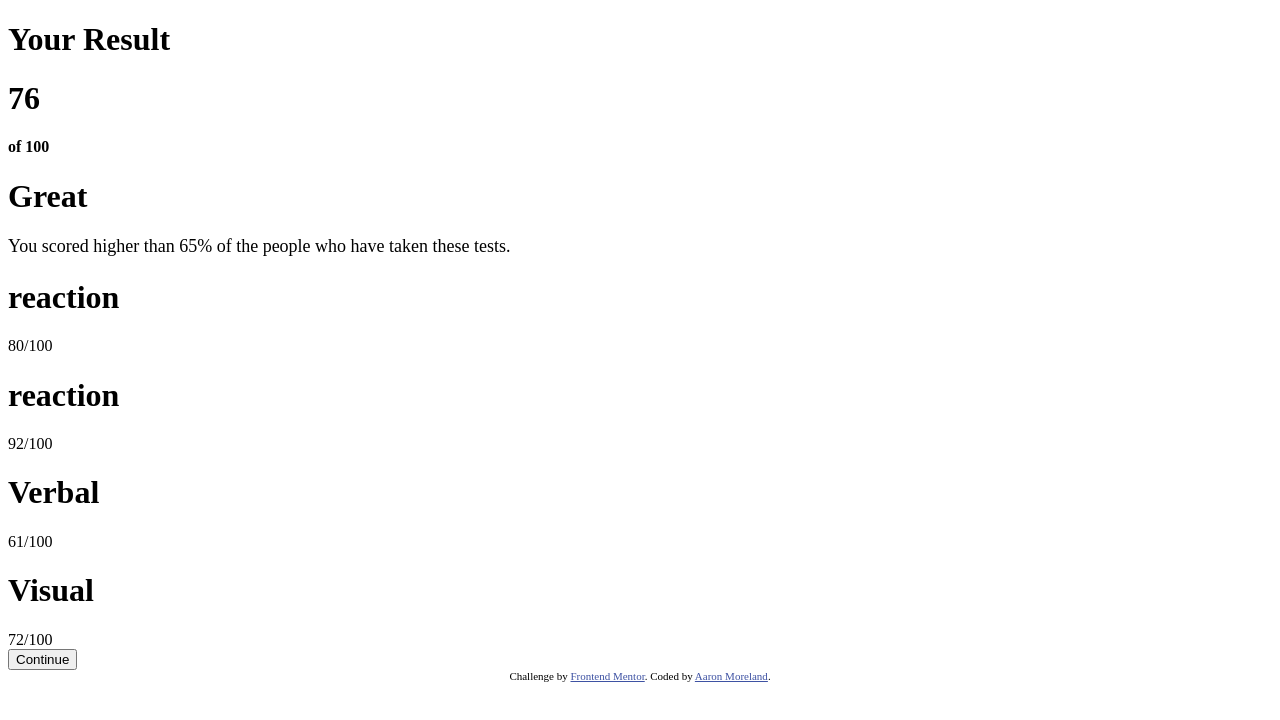
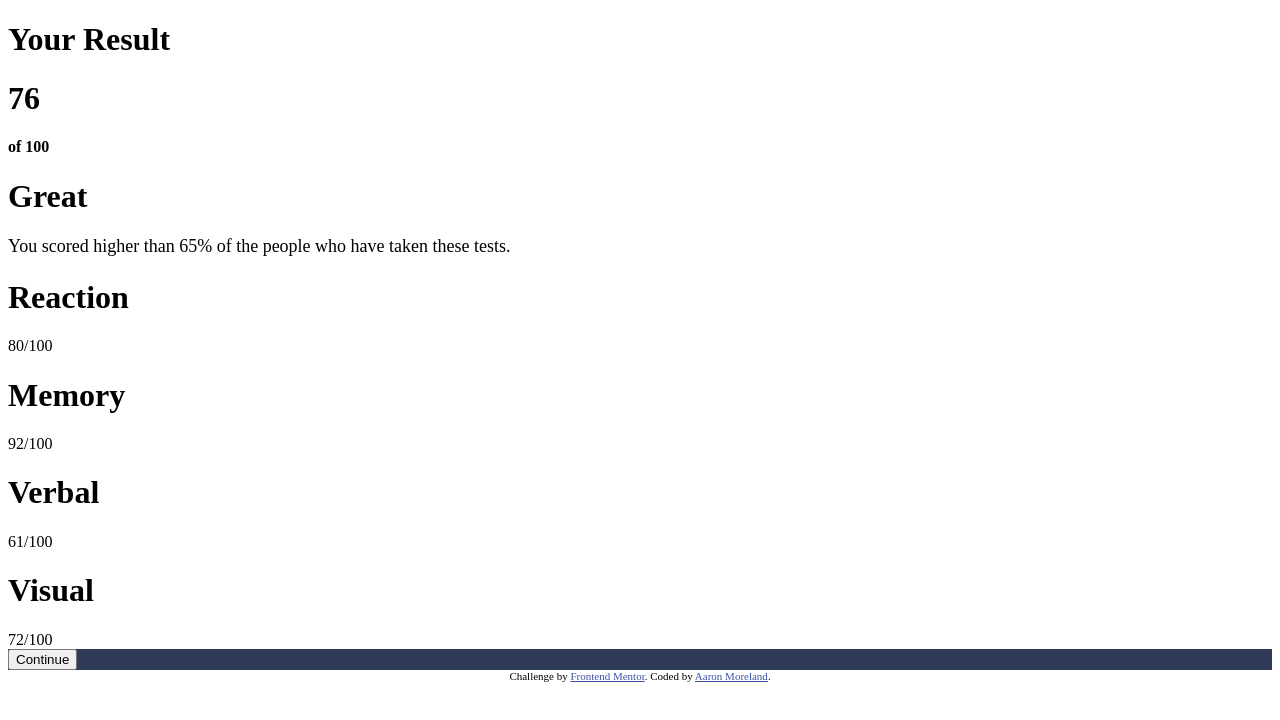
Before and after one commit to AMoreland11/Results-Summary, a plain HTML site: page results-summary-component-main/index.html in a window 1280 px wide. Drawn offline with Linux system fonts and the light colour scheme.

Commit message:
Starting CSS

```diff
--- a/results-summary-component-main/index.html
+++ b/results-summary-component-main/index.html
@@ -25,11 +25,11 @@
   </div>
   <div class="summary-card">
     <div class="reaction">
-      <h1>reaction</h1>
+      <h1>Reaction</h1>
       80/100
     </div>
     <div class="memory">
-      <h1>reaction</h1>
+      <h1>Memory</h1>
       92/100
     </div>
     <div class="verbal">
--- a/results-summary-component-main/styling.css
+++ b/results-summary-component-main/styling.css
@@ -31,3 +31,56 @@ body p {
 .attribution a {
     color: hsl(228, 45%, 44%);
 }
+
+
+
+/* Result Card */
+
+
+.result{
+
+}
+
+.result-number{
+
+
+}
+
+.result-card-text{
+
+
+}
+
+/* Summary Card */
+
+.summary-card {
+    justify-content: center;
+    align-items: center;
+
+}
+
+
+
+.reaction {
+
+}
+
+.memory {
+
+}
+
+.verbal {
+
+}
+
+.visual {
+
+}
+
+.button {
+    background-color: var(--dark-gray-blue);
+    color: var(--white);
+    border-bottom: 5rem;
+    width: auto;
+
+}
```
